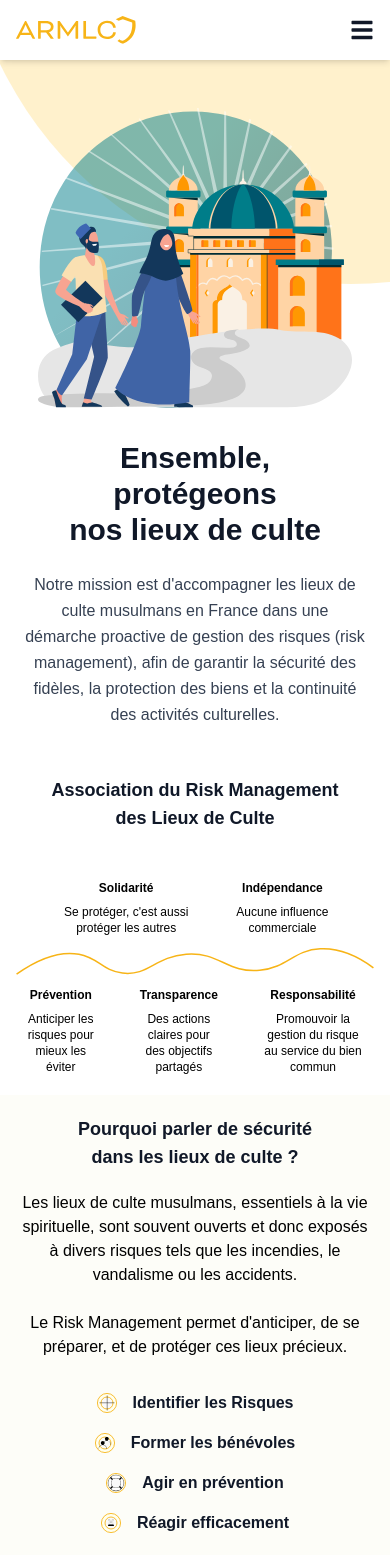
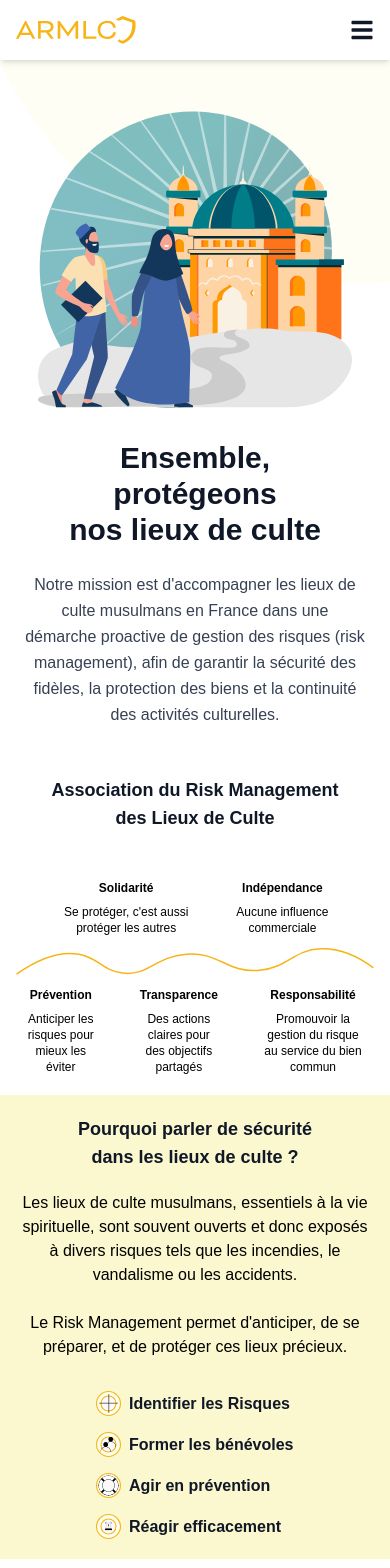
Before and after one commit to Brandon22030/adelab_test, a Next.js app: page / in a window 390 px wide. Shown: the top 1568 px of the page. Built offline with nearby package versions, Linux system fonts and the light colour scheme.

Commit message:
Amélioration du responsive et de la mise en page du footer et des sections

```diff
--- a/components/sections/Hero.tsx
+++ b/components/sections/Hero.tsx
@@ -12,9 +12,9 @@ const Hero = () => {
               Ensemble, <br className=" md:hidden block" />protégeons <br/> nos lieux de culte
             </h1>
             <p className="text-gray-700 text-base md:text-lg leading-relaxed text-center lg:text-left mx-6 md:mx-0">
-              Notre mission est d&apos;accompagner les lieux de culte musulmans en France dans une
-              démarche proactive de gestion des risques (risk management), afin de garantir la
-              sécurité des fidèles, la protection des biens et la continuité des activités
+              Notre mission est d&apos;accompagner les lieux de culte <br className="hidden md:block" />musulmans en France dans une
+              démarche proactive de <br className="hidden md:block" />gestion des risques (risk management), afin de garantir <br className="hidden md:block" />la
+              sécurité des fidèles, la protection des biens et la <br className="hidden md:block" />continuité des activités
               culturelles.
             </p>
           </div>
@@ -22,7 +22,7 @@ const Hero = () => {
           {/* Conteneur de l'image avec cercle de fond */}
           <div className="w-full lg:w-1/2 relative order-1 lg:order-2">
             {/* Cercle jaune de fond - Parfaitement rond avec un ratio 1:1 */}
-            <div className="absolute -z-10 w-[200vmin] h-[200vmin] -right-[90vmin] -top-[155vmin] md:-right-[70vmin] md:-top-[30vmin] lg:-translate-y-1/2 bg-amber-400 rounded-full opacity-20"></div>
+            <div className="absolute -z-10 w-[200vmin] h-[200vmin] -right-[90vmin] -top-[155vmin] md:-right-[70vmin] md:-top-[30vmin] lg:-translate-y-1/2 bg-[#fbf7ce] rounded-full opacity-20"></div>
 
             {/* Image illustrative */}
             <div className="relative w-full h-[300px] md:h-[300px] lg:h-[400px] z-10">
--- a/components/sections/Security.tsx
+++ b/components/sections/Security.tsx
@@ -22,7 +22,7 @@ const Security = () => {
   ];
 
   return (
-    <section id="security" className="bg-[#fdfdf8] py-5 md:py-20 lg:py-10 w-full">
+    <section id="security" className="bg-[#fbf7ce] py-5 md:py-20 lg:py-10 w-full">
       <h2 className="text-center md:text-justify text-lg md:text-2xl font-bold text-gray-900 px-15 md:px-6 lg:px-8 xl:px-12 2xl:mx-auto 2xl:max-w-7xl mb-5">
         Pourquoi parler de sécurité dans les <br className="hidden md:block" /> lieux de culte ?
       </h2>
@@ -39,7 +39,7 @@ const Security = () => {
         {/* Security Points */}
         <div className="flex flex-col items-center space-y-4 md:mr-0">
           {securityPoints.map((point, index) => (
-            <div key={index} className="flex items-center justify-center md:justify-start gap-4 max-w-md w-full">
+            <div key={index} className="flex items-center ml-[10rem] md:justify-start gap-2 max-w-md w-full">
               <div className="flex-shrink-0">
                 <Image
                   src={point.icon}
@@ -51,8 +51,8 @@ const Security = () => {
                 <Image
                   src={point.icon}
                   alt={point.title}
-                  width={20}
-                  height={20}
+                  width={25}
+                  height={25}
                   className="block md:hidden object-contain"
                 />
               </div>
```
